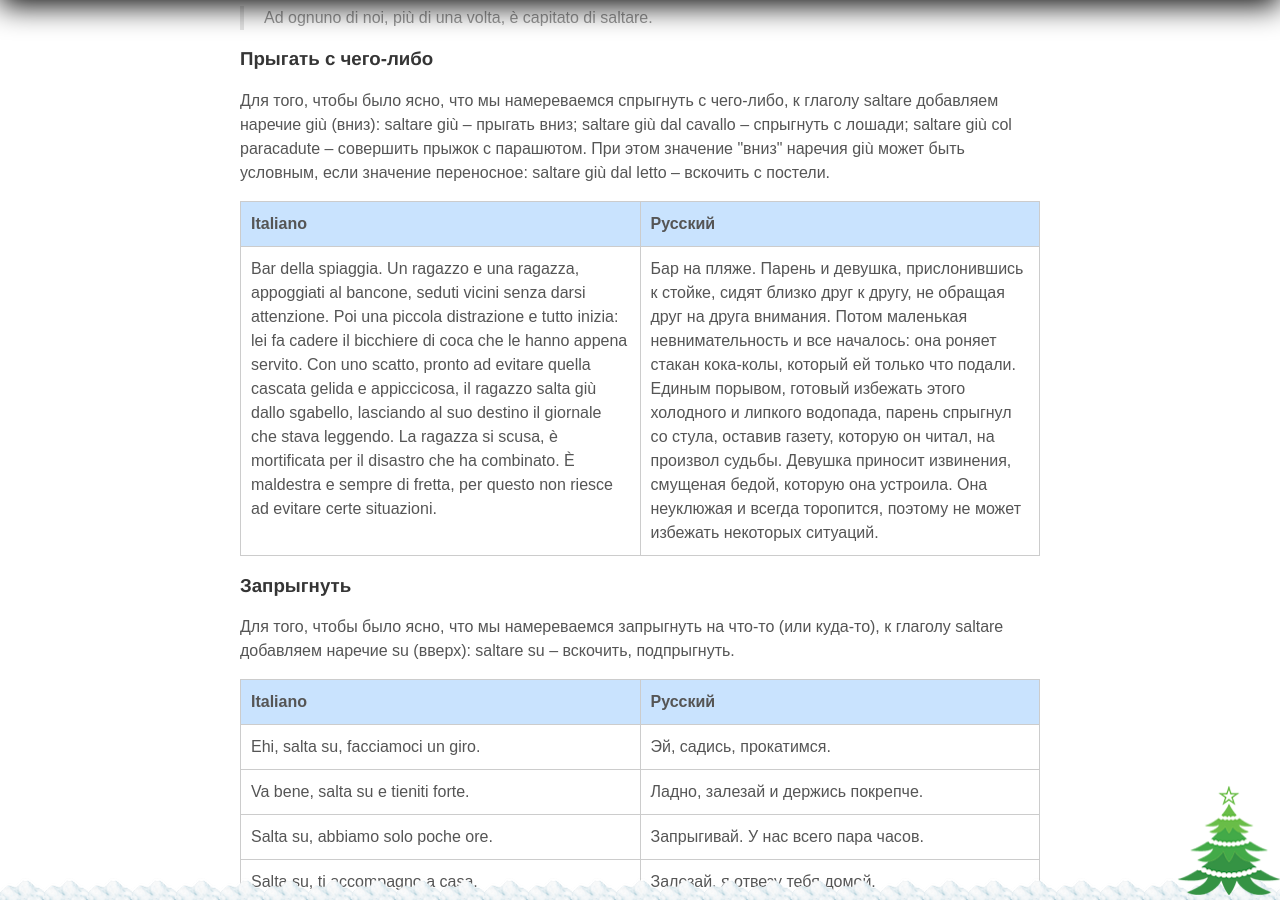
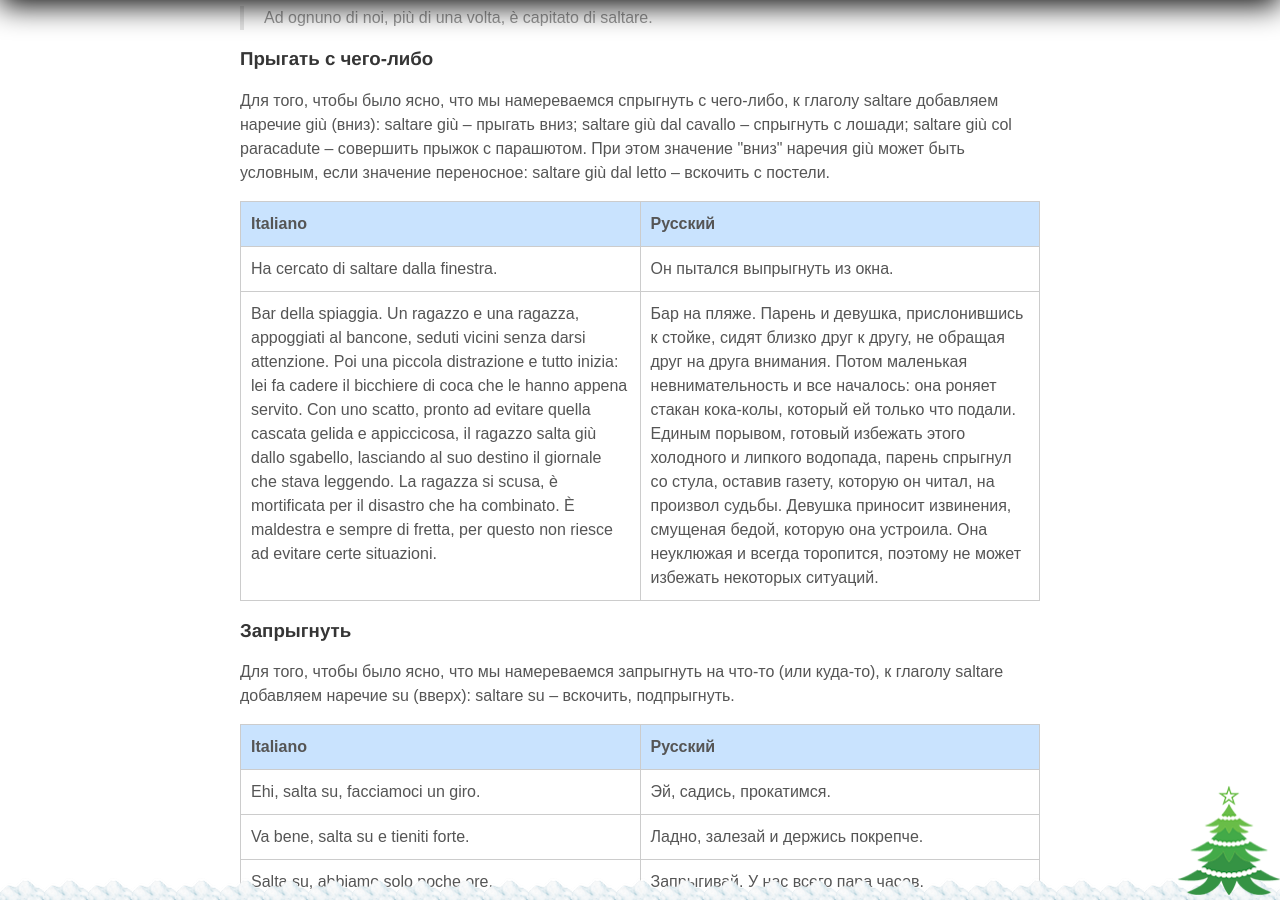
Before and after one commit to postolny/postolny.github.io, a Jekyll site: the page built from _posts/2021-01-18-parliamo-di-salti.md, in a window 1280 px wide and 900 px high, scrolled down 732 px. Built offline with Jekyll 4.4.1, drawn with Linux system fonts in a browser that asks for light colours; nearby versions of some CDN libraries.

Commit message:
Update 2021-01-18-parliamo-di-salti.md

```diff
--- a/_posts/2021-01-18-parliamo-di-salti.md
+++ b/_posts/2021-01-18-parliamo-di-salti.md
@@ -16,6 +16,7 @@ tags: Frasi
 
 |Italiano|Русский|
 |---|---|
+|Ha cercato di saltare dalla finestra.|Он пытался выпрыгнуть из окна.|
 |Bar della spiaggia. Un ragazzo e una ragazza, appoggiati al bancone, seduti vicini senza darsi attenzione. Poi una piccola distrazione e tutto inizia: lei fa cadere il bicchiere di coca che le hanno appena servito. Con uno scatto, pronto ad evitare quella cascata gelida e appiccicosa, il ragazzo salta giù dallo sgabello, lasciando al suo destino il giornale che stava leggendo. La ragazza si scusa, è mortificata per il disastro che ha combinato. È maldestra e sempre di fretta, per questo non riesce ad evitare certe situazioni.|Бар на пляже. Парень и девушка, прислонившись к стойке, сидят близко друг к другу, не обращая друг на друга внимания. Потом маленькая невнимательность и все началось: она роняет стакан кока-колы, который ей только что подали. Единым порывом, готовый избежать этого холодного и липкого водопада, парень спрыгнул со стула, оставив газету, которую он читал, на произвол судьбы. Девушка приносит извинения, смущеная бедой, которую она устроила. Она неуклюжая и всегда торопится, поэтому не может избежать некоторых ситуаций.|
 
 ### Запрыгнуть
```
